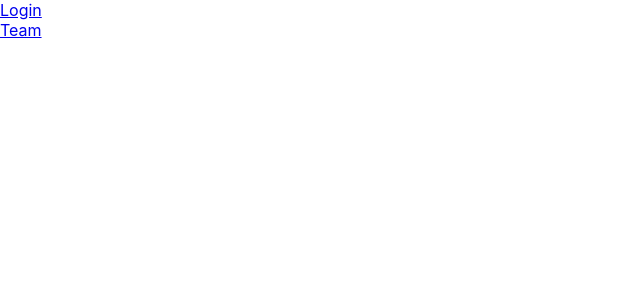
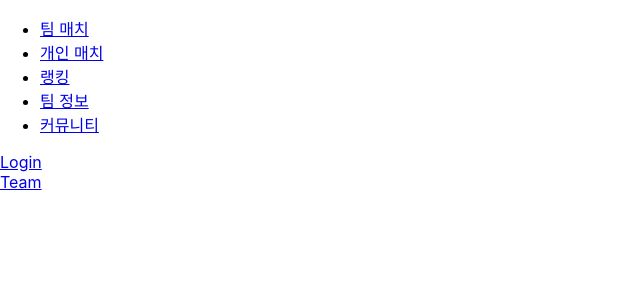
Before and after one commit to Ballulala/Ballulala, a React (Create React App) app in the folder ballulala_frontend/: page / in a window 1280 px wide. Shown: the top 300 px of the page, without its empty margins (0-640 px from the left). Built offline with nearby package versions, Linux system fonts and the light colour scheme.

Commit message:
Add: 네브바 홈에 추가

```diff
--- a/ballulala_frontend/src/App.js
+++ b/ballulala_frontend/src/App.js
@@ -4,9 +4,11 @@ import Join from './components/member/Join';
 import FindPassword from './components/member/FindPassword';
 import Team from './components/team/Team'
 import './App.css';
+import Navbar from './components/home/HomeNavbar';
 
 const Home = () => (
   <div>
+    <Navbar />
     <div>
       <Link to="/login">Login</Link>
     </div>
```
